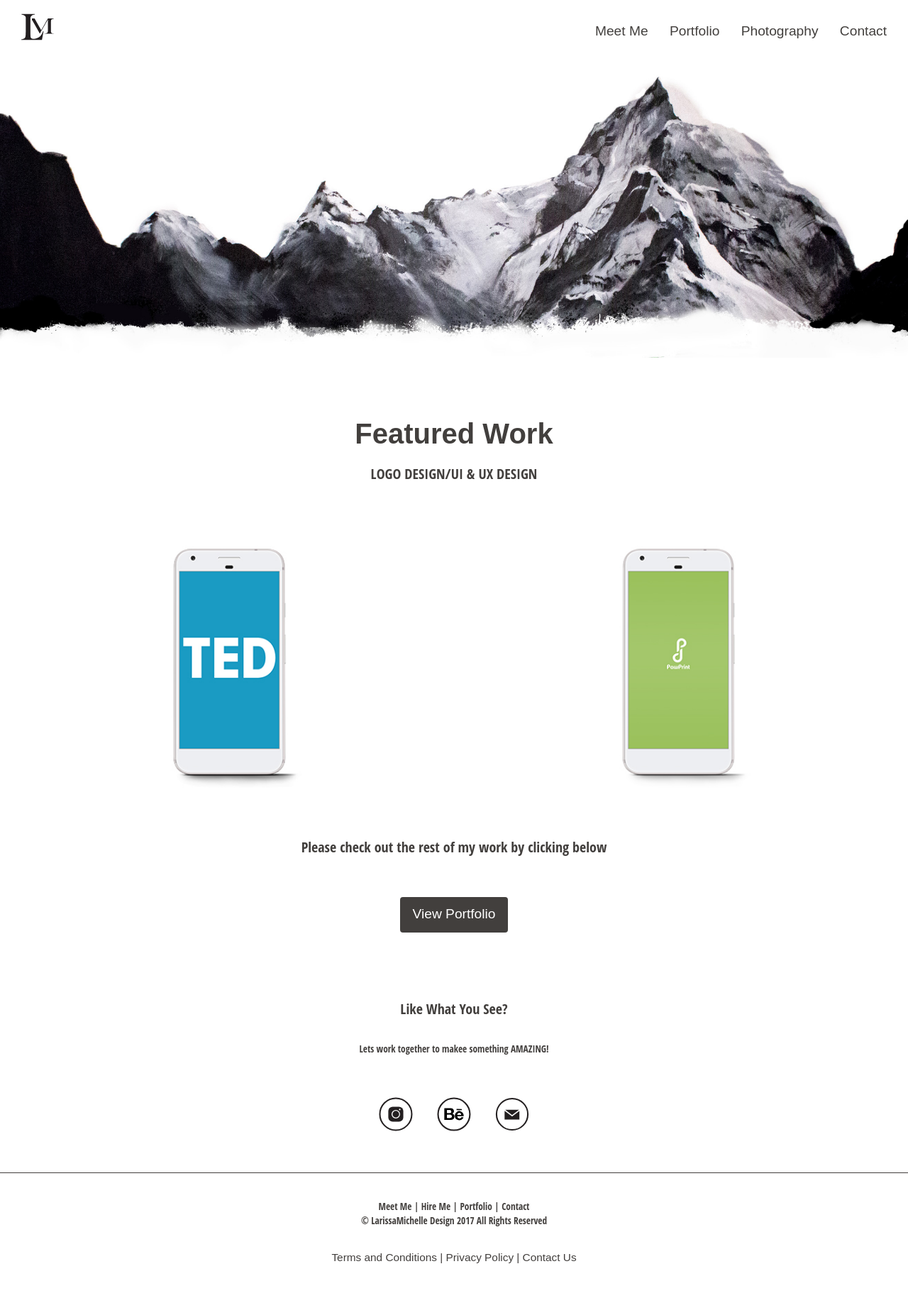
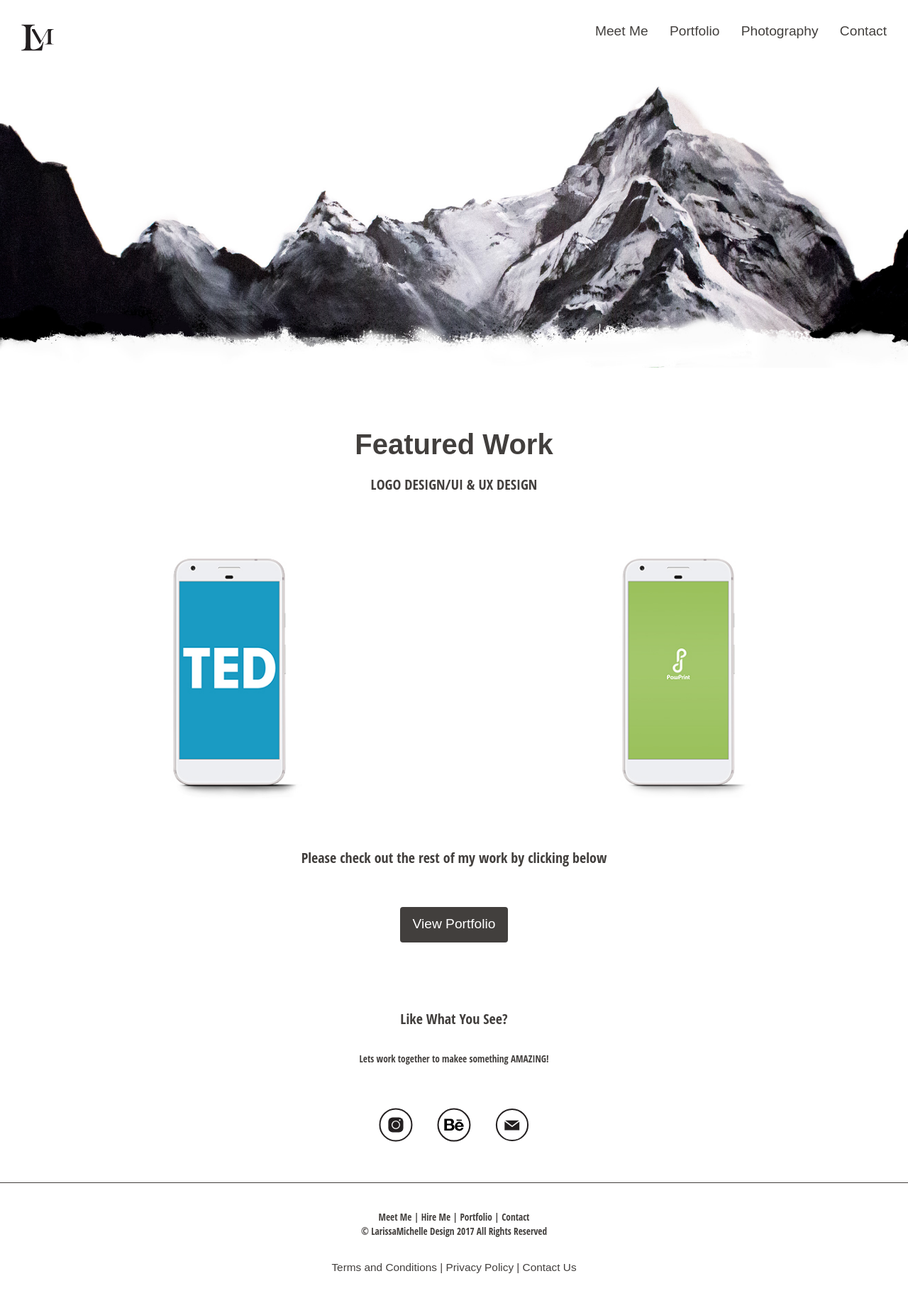
Before and after one commit to Carr0551/Portfolio-Website, a Jekyll site: the page built from index.html, in a window 1280 px wide. Shown: the whole page at 71% size. Built offline with Jekyll 4.4.1, drawn with Linux system fonts in a browser that asks for light colours; some web fonts are replaced.

Commit message:
logo done

```diff
--- a/_layouts/default.html
+++ b/_layouts/default.html
@@ -26,7 +26,7 @@
     </nav>
     <div class="logo gutter pad-t-1-2">
       <a href="{{site.baseurl}}/../index.html" rel="Home">
-        <img class="" src="{{site.baseurl}}/images/logo.svg" alt="">
+        <img class="pad-t-1-2" src="{{site.baseurl}}/images/logo.svg" alt="">
       </a>
     </div>
   </header>
--- a/css/main.css
+++ b/css/main.css
@@ -59,7 +59,7 @@ a {
 }
 
 .logo img {
-  max-width: 70px;
+  max-width: 60px;
 }
 
 li, h1 {
```
